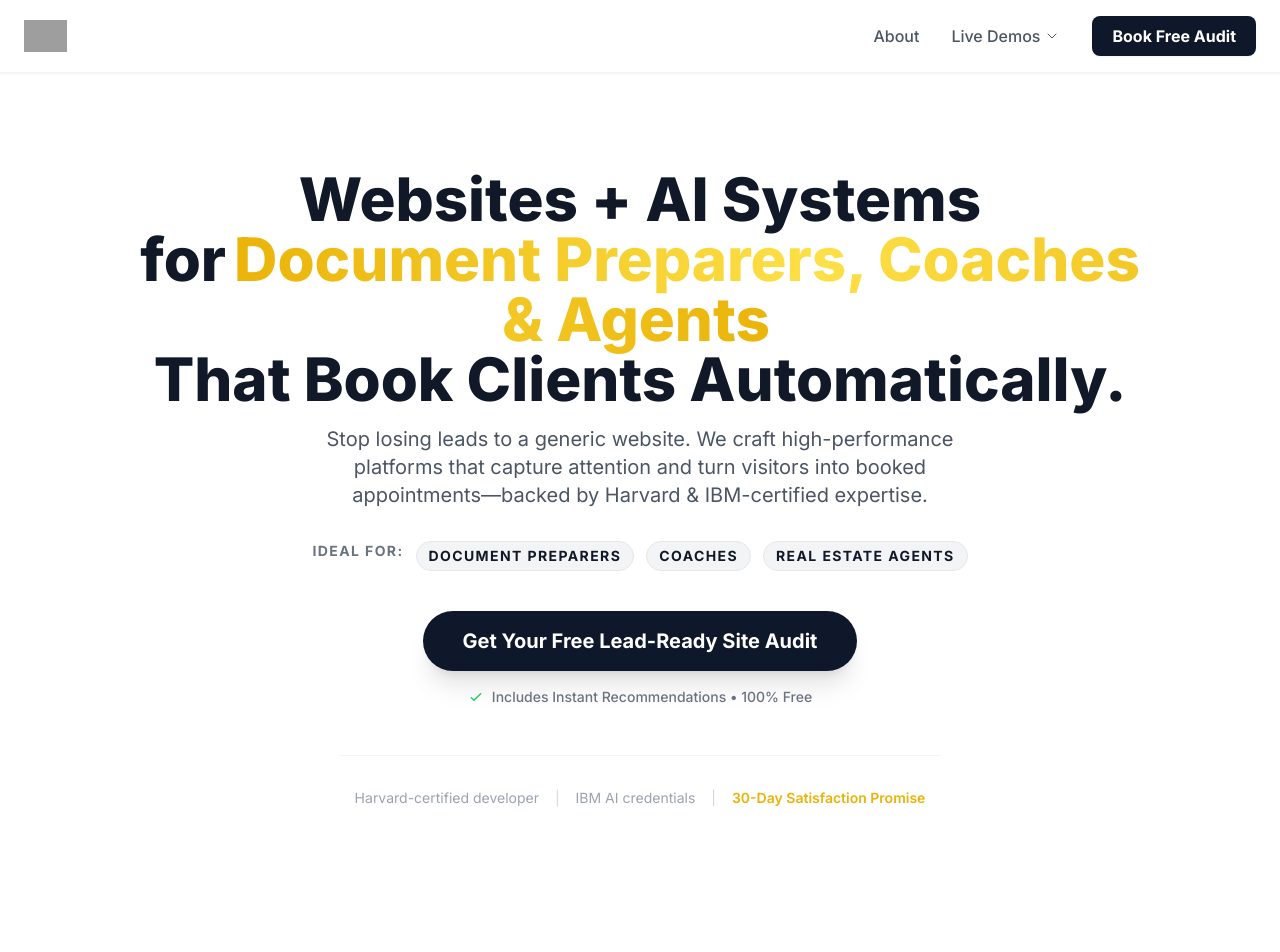
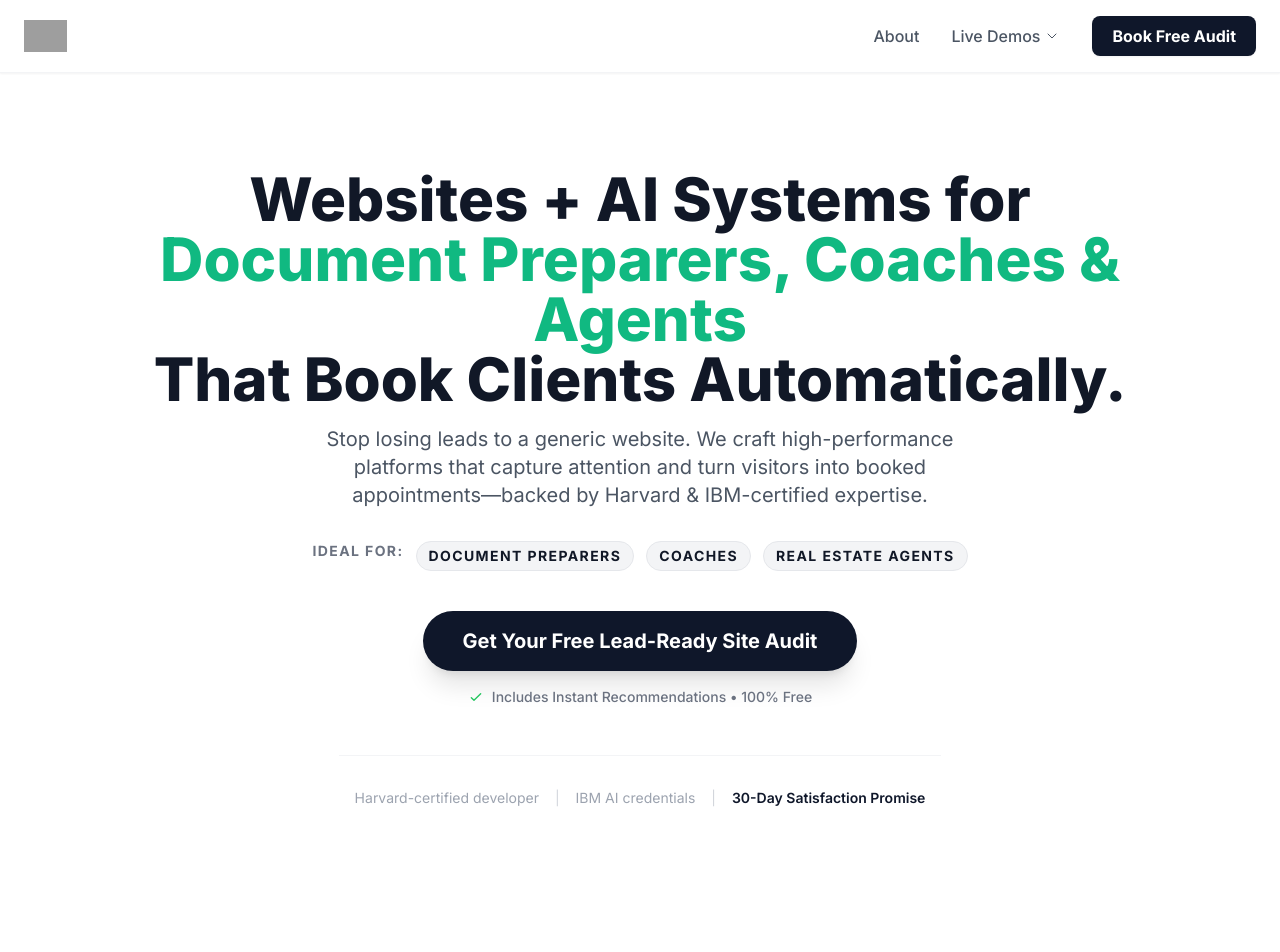
Before and after one commit to CyberSanderson/servengines, a Next.js app: page / in a window 1280 px wide. Shown: the top 952 px of the page. Built offline with nearby package versions, Linux system fonts and the light colour scheme; grey boxes are pictures that could not be loaded.

Commit message:
updated color to green

```diff
--- a/src/components/Hero.tsx
+++ b/src/components/Hero.tsx
@@ -10,22 +10,21 @@ const Hero = () => {
     <section className="bg-white text-gray-900">
       <div className="container mx-auto flex flex-col items-center px-6 py-24 text-center">
 
-        {/* Headline with Metallic Gradient */}
+        {/* Headline - Niche Focused */}
+
             <motion.h1
               initial={{ opacity: 0, y: -20 }}
               animate={{ opacity: 1, y: 0 }}
               transition={{ duration: 0.8, delay: 0.2 }}
               className="text-4xl md:text-6xl font-extrabold leading-tight mb-4 max-w-5xl"
             >
-            Websites + AI Systems for
-            {/* The "bg-clip-text" class creates the shiny metal effect */}
-            <span className="bg-gradient-to-r from-gold-500 via-yellow-300 to-gold-500 bg-clip-text text-transparent px-2">
-              Document Preparers, Coaches & Agents
-            </span>
+              Websites + AI Systems for <span className="text-gold-500">Document Preparers, Coaches & Agents</span>
               <br className="hidden md:block" />
               That Book Clients Automatically.
             </motion.h1>
 
+
+        {/* Subheadline - Outcome Focused */}
         <motion.p
           initial={{ opacity: 0, y: 20 }}
           animate={{ opacity: 1, y: 0 }}
@@ -36,7 +35,7 @@ const Hero = () => {
           that capture attention and turn visitors into booked appointments—backed by Harvard & IBM-certified expertise.
         </motion.p>
 
-        {/* Tags with Gold styling */}
+        {/* "Ideal For" Tag List - Visual reinforcement of the niche */}
         <motion.div
           initial={{ opacity: 0 }}
           animate={{ opacity: 1 }}
@@ -49,13 +48,13 @@ const Hero = () => {
           <span className="text-gray-900 bg-gray-100 px-3 py-1 rounded-full border border-gray-200">Real Estate Agents</span>
         </motion.div>
 
+        {/* --- CTA (High Contrast & Clear Value) --- */}
         <motion.div
           initial={{ opacity: 0, scale: 0.8 }}
           animate={{ opacity: 1, scale: 1 }}
           transition={{ duration: 0.5, delay: 0.6 }}
           className="flex flex-col items-center"
         >
-          {/* Button uses the new Navy via 'bg-indigo-600' */}
           <Link
             href="/audit"
             className="bg-indigo-600 text-white font-bold py-4 px-10 rounded-full hover:bg-indigo-700 transition duration-300 text-xl shadow-xl hover:shadow-indigo-200"
@@ -68,6 +67,7 @@ const Hero = () => {
           </span>
         </motion.div>
 
+        {/* Trust Bar / Credentials */}
         <motion.div
           initial={{ opacity: 0 }}
           animate={{ opacity: 1 }}
@@ -78,8 +78,7 @@ const Hero = () => {
           <span className="hidden md:inline text-gray-300">|</span>
           <span className="mx-4">IBM AI credentials</span>
           <span className="hidden md:inline text-gray-300">|</span>
-          {/* Gold Guarantee */}
-          <span className="mx-4 font-semibold text-gold-500">30-Day Satisfaction Promise</span>
+          <span className="mx-4 font-semibold text-indigo-600">30-Day Satisfaction Promise</span>
         </motion.div>
       </div>
     </section>
--- a/tailwind.config.ts
+++ b/tailwind.config.ts
@@ -9,7 +9,7 @@ const config: Config = {
   theme: {
     extend: {
       colors: {
-        // The Navy Blue (Your "Executive" Primary)
+        // PRIMARY: "Executive Navy" (Keep this, it's excellent)
         indigo: {
           50: '#f0f4f8',
           100: '#d9e2ec',
@@ -17,15 +17,16 @@ const config: Config = {
           300: '#9fb3c8',
           400: '#829ab1',
           500: '#627d98',
-          600: '#0f172a', // Navy Blue
+          600: '#0f172a', // Deep Navy for buttons/links
           700: '#334e68',
           800: '#243b53',
           900: '#102a43',
         },
-        // THE FIX: Brighter, Metallic Gold
+        // ACCENT: "Profit Green" (Replaces Gold)
+        // This is a rich, minty emerald that looks expensive.
         gold: {
-          500: '#EAB308', // <--- Much brighter (Yellow-500)
-          600: '#CA8A04', // Hover state (Yellow-600)
+          500: '#10B981', // Emerald-500 (Use this for text highlights)
+          600: '#059669', // Emerald-600 (Use for hover states)
         }
       },
     },
```
Lines whose indentation alone changed are shown as unchanged.
